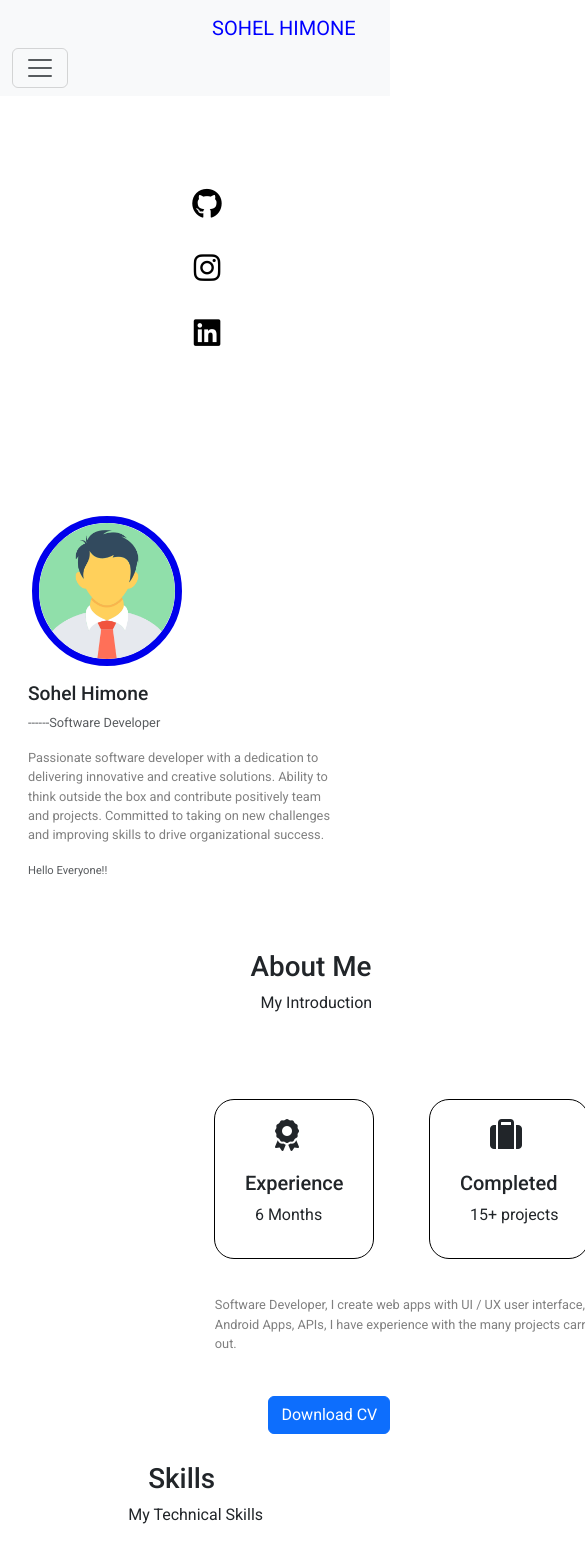
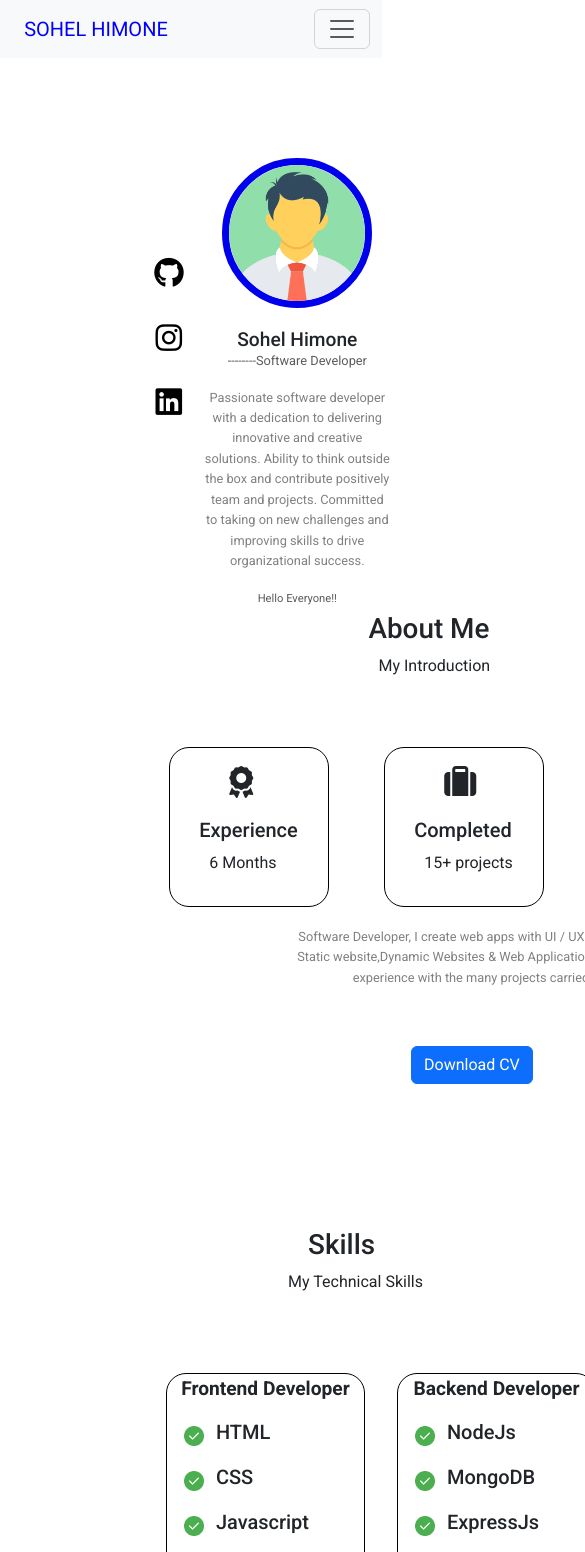
Before and after one commit to SohelHimone/Resume, a plain HTML site: page index.html in a window 390 px wide. Shown: the top 1552 px of the page, 585 px wide, since content can reach past the window. Drawn offline with nearby package versions, Linux system fonts and the light colour scheme.

Commit message:
Added more responsive to project

```diff
--- a/index.css
+++ b/index.css
@@ -1,11 +1,15 @@
 @import url('https://fonts.googleapis.com/css2?family=Roboto:wght@300;400;500;700&display=swap');
+/* base css */
+html {
+    font-size: 16px;
+  }
 
-body{
+  body {
     font-family: roboto;
-    /* align-items: center; */
-    margin: 0%;
-    padding: 0%;
-
+    line-height: 1.6;
+    margin: 0;
+    padding: 0;
+    font-size: 1rem;
   }
 .nav-link {
     margin-right: 1rem;
@@ -22,6 +26,19 @@ body{
     color:blue;
     font-weight: bold;
     font-size: 1.2rem;
+}
+@media (max-width: 600px) {
+    .navbar-brand{
+        margin-left: 0px;
+        color: blue;
+    }
+    .navbar-nav{
+        margin-right: 0px;
+    }
+    .navbar{
+        width: auto;
+        right:2%;
+    }
 }
 
 /* card css */
@@ -52,13 +69,16 @@ body{
     .avatar{
         width: 150px;
         height: 150px;
+        margin: 20px auto;
     }
     .card-title{
         font-size: 1.2rem;
+        text-align: center;
     }
     .card-text{
         font-size: 0.8rem;
         color: gray;
+        text-align: center;
     }
     .avatar .img{
         width: 150px;
@@ -67,7 +87,14 @@ body{
         border-radius: 50%;
         animation: pulse 1.5s infinite;
     }
+    .navbar-brand{
+        margin-left: 20px;
     }
+    .navbar-nav{
+        margin-right: 20px;
+    }
+}
+
 
 
 
@@ -82,22 +109,75 @@ body{
       border: 3px solid black;
     }
   }
+main{
+    max-width:1500px ;
+    height: auto;
+    display: flex;
+    flex-direction: column;
+    justify-content: center;
+    align-items: center;
+    /* margin-left: 10%; */
+}
 
+@media only screen and (max-width: 600px) {
+    /* CSS styles for screens with a maximum width of 600 pixels */
+    main{
+        max-width:750px ;
+        height: auto;
+        display: flex;
+        flex-direction: column;
+        justify-content: center;
+        align-items: center;
+        margin-left: 10%;
+    }
+}
 /* social icons */
+.containers{
+    width: 1200px;
+    height: auto;
+    display: flex;
+    flex-direction: row;
+    justify-content: left;
+    align-items: center;
+    /* border: 1px solid black; */
+    margin-left: 0;
+}
+
+@media only screen and (max-width: 768px) {
+    /* CSS styles for screens with a maximum width of 600 pixels */
+    .containers{
+        width: auto;
+        height: auto;
+        display: flex;
+        flex-direction: row;
+        justify-content: left;
+        align-items: center;
+        /* border: 1px solid black; */
+        margin-left: 20%;
+    }
+}
+.container{
+    width: auto;
+    /* border: 1px solid black; */
+    height: auto;
+    display: flex;
+    flex-wrap: wrap;
+    flex-direction: row;
+    justify-content: center;
+    align-items: center;
+}
 .social-link{
     width: 100px;
     height: 300px;
     margin-left: 0;
+    /* border: 1px solid black; */
 }
 .Vertical-list li{
     margin-left: 0;
-    display:block;
+    display:inline-block;
     margin: 0px 8px 8px 0px;
     font-weight: 100px;
     font-size: 0.9rem;
-
-
-
 }
 .Vertical-list li a{
     text-decoration: none;
@@ -116,6 +196,22 @@ body{
 .social-icons li a i:hover{
     box-shadow: 0px 0px 6px 4px rgba(125, 24, 241, 0.3);
 }
+
+@media (max-width: 768px) {
+    .social-link{
+        width: auto;
+        height: auto;
+        margin-left: 0;
+    }
+    .Vertical-list li{
+        margin-left: 0;
+        display:block;
+        font-weight: 70px;
+        font-size: 0.45rem;
+    }
+  }
+
+
 
 /* about css */
 .about{
@@ -210,6 +306,23 @@ body{
     margin-bottom: 1rem;
 }
 
+
+@media (max-width: 600px) {
+    .Skills .row {
+        width: auto;
+        height: auto;
+        display: flex;
+        flex-wrap: wrap;
+        justify-content: center;
+        align-items: center;
+        margin-left: 50%;
+    }
+    .Skills .title{
+        margin-left: 60%;
+        margin-bottom: 3rem;
+        margin-top: 3rem;
+    }
+}
 /* Education section  */
 
 .tab-content{
@@ -285,7 +398,7 @@ body{
     font-size: 2rem;
 }
 
-@media only screen and (max-width: 768px){
+@media only screen and (max-width: 600px){
 
     .timeline-box::after{
         left:-9.8% !important;
@@ -294,25 +407,29 @@ body{
         top:10%;
         left:2%;
     }
+    .timeline{
+        margin-left: 20%;
+    }
+
+    .timeline-box {
+        width: 100%;
+        left: 10% !important;
+    }
 
 }
 
 /* projects css */
 .Projects{
- width: 1200px;
  height: auto;
  display: flex;
  flex-wrap: wrap;
  flex-direction: column;
-}
-.container {
-    display: flex;
-    flex-wrap: wrap;
+ margin-left: 15%;
 }
 
 .card {
-    max-width: 32rem;
-    max-height: 30rem;
+    width: 27rem;
+    height: 20rem;
     margin-right: 2rem;
     margin-bottom: 2rem; /* add margin bottom to create space between cards */
 }
@@ -336,6 +453,7 @@ body{
 
 
 }
+
 .section-heading{
     margin-left: 40%;
     margin-top: 2rem;
@@ -421,18 +539,43 @@ body{
     color: black;
 }
 
-/* contact section responsive look */
-/* #contact-form{
+
+@media  screen and(max-width: 600px){
+    #Contact{
+        width: 1200px;
+        height: auto;
+        display: flex;
+        justify-content: center;
+        align-items: center;
+    }
+    #contact-form{
         margin: 0%;
     }
     .contact-container{
         flex-wrap: wrap;
+        width: auto;
+        height: auto;
+        margin-left: 10%;
+    }
+    .contact-deatils{
+        width: 10%;
+        margin-left: 3%;
+    }
+    .contact-deatils h3{
+        color: white;
+        font-weight: 250;
+        font-size: 0.5rem;
+
     }
     .contact-form-container{
-    width: 80%;
-    margin: 10%;
+        width: 70%;
+        margin: 15%;
     }
     .contact-info{
-    width: 80%;
-    margin: 10%;
-} */
+        width: 70%;
+        margin: 8%;
+    }
+    #contact-form button[type="submit"]{
+        font-size: 0.5rem;
+    }
+}
--- a/index.html
+++ b/index.html
@@ -37,6 +37,10 @@
                     <a class="nav-link" href="#">Skills</a>
                   </li>
                   <li class="nav-item">
+                    <a class="nav-link" href="#">Education</a>
+                  </li>
+
+                  <li class="nav-item">
                     <a class="nav-link" href="#">Projects</a>
                   </li>
                   <li class="nav-item">
@@ -49,7 +53,7 @@
 
 <main>
        <!-- header Section  start -->
-      <div class="container  d-flex justify-content-center align-items-center" style="margin-top: 5rem;">
+      <div class="containers  d-flex justify-content-center align-items-center" style="margin-top: 5rem;">
         <div class="social-link">
             <ul class="Vertical-list text-center social-icons">
                 <li>
@@ -69,7 +73,7 @@
                 </li>
             </ul>
         </div>
-      <div class="card mb-3 border-0" style="max-width: 1040px; height: 400px;">
+      <div class="cards mb-3 border-0" style="max-width: 1040px; height: 400px;">
         <div class="row g-0">
 
             <div class="avatar">
@@ -81,7 +85,7 @@
           <div class="col-md-8">
             <div class="card-body">
               <h5 class="card-title">Sohel Himone</h5>
-              <p class="card-text"><Large class="text-body-secondary">------Software Developer</Large></p>
+              <p class="card-text"><Large class="text-body-secondary">--------Software Developer</Large></p>
               <p class="card-text text-justify">Passionate software developer with a dedication to delivering innovative and creative solutions. Ability to think outside the box and contribute positively team and projects. Committed to taking on new challenges and improving skills to drive organizational success.</p>
               <p class="card-text"><small class="text-body-secondary">Hello Everyone!!</small></p>
             </div>
@@ -95,7 +99,7 @@
 
        <!-- About Section start -->
         <section class="about">
-               <div class="card border-0" style="width: 850px; margin-left: 0; margin-right: 2rem;">
+               <div class="cards border-0" style="width: 850px; margin-left: 0; margin-right: 2rem;">
                 <div class="cont" style="margin-top: 3rem;">
                     <div class="title">
                         <h1>About Me</h1>
@@ -127,7 +131,7 @@
                         </div>
                       </div>
                       <div class="about-content">
-                        <p class="card-text">Software Developer, I create web apps with UI / UX user interface, Android Apps, APIs, I have experience with the many projects carried out.</p>
+                        <p class="card-text">Software Developer, I create web apps with UI / UX user interface, Static website,Dynamic Websites & Web Applications, APIs, I have experience with the many projects carried out.</p>
                       </div>
                       <div class="about-btn">
                         <a href="#" class="btn btn-primary" style="margin-bottom: 3rem; margin-top: 2rem;">Download CV</a>
```
Also changed, not shown: 1 other file. Lines whose indentation alone changed are shown as unchanged.
